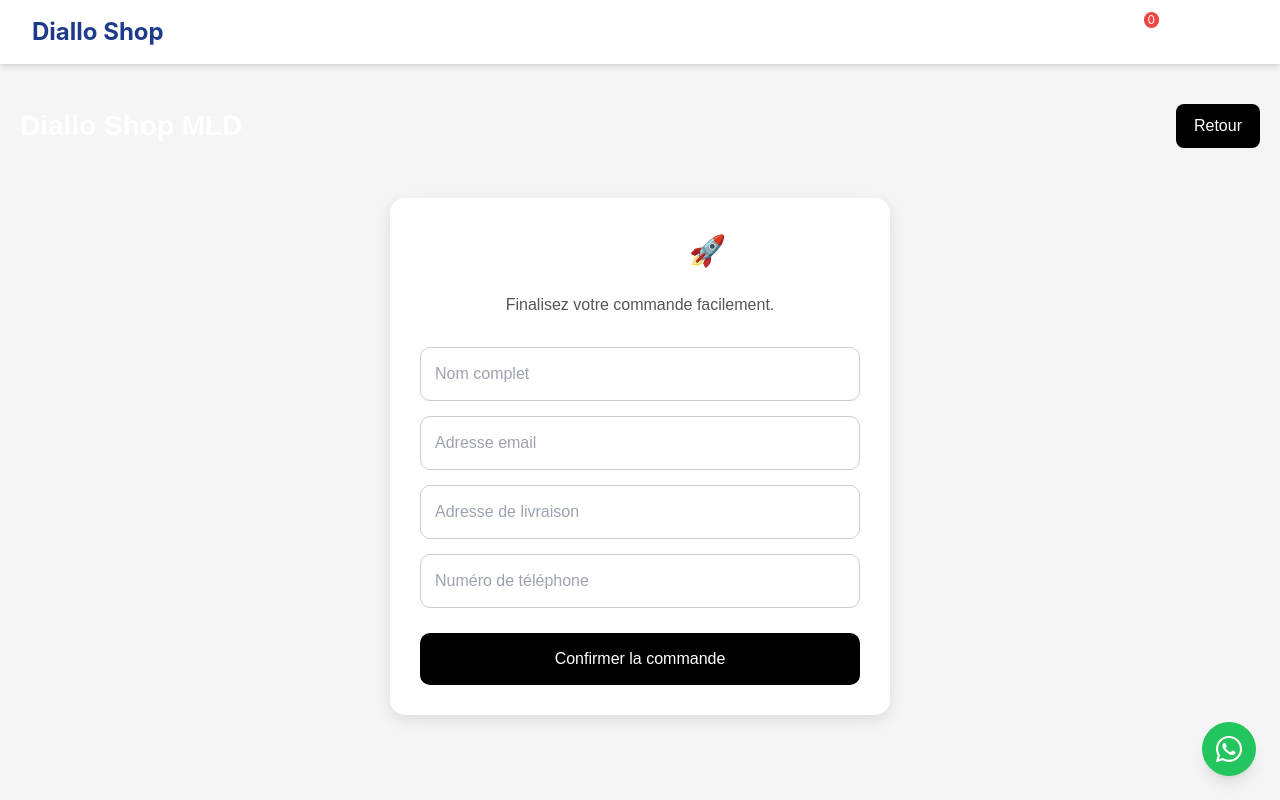
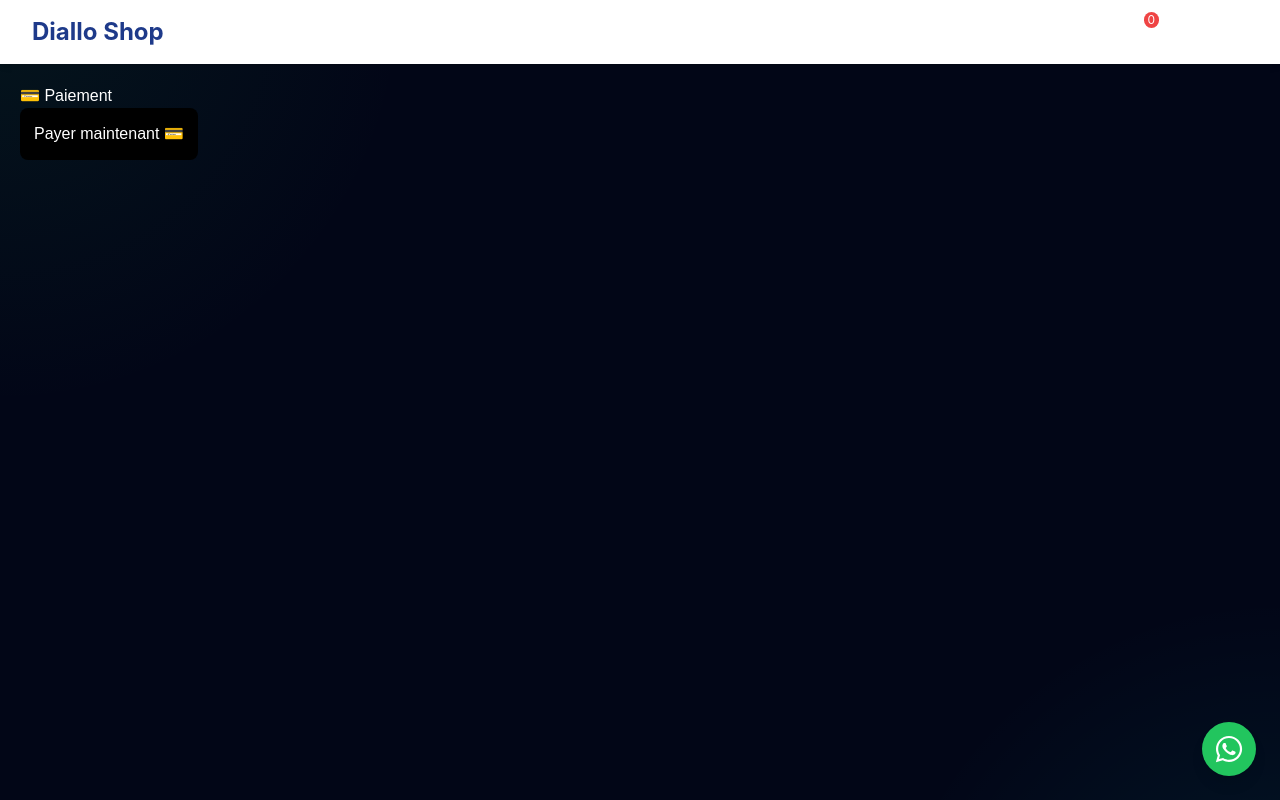
Before and after one commit to LAIONblack1/DIALLO-SHOP-MLD, a Next.js app: page /checkout in a window 1280 px wide. Shown: the top 800 px of the page. Built offline with nearby package versions, Linux system fonts and the light colour scheme.

Commit message:
Update and rename checkout.jsx to checkout.js

```diff
--- /dev/null
+++ b/pages/checkout.js
@@ -0,0 +1,41 @@
+export default function Checkout() {
+  const payNow = async () => {
+    const cart = JSON.parse(localStorage.getItem("cart") || "[]");
+
+    const response = await fetch(
+      "/api/create-checkout-session",
+      {
+        method: "POST",
+        headers: {
+          "Content-Type": "application/json",
+        },
+        body: JSON.stringify({ cart }),
+      }
+    );
+
+    const data = await response.json();
+
+    window.location.href = data.url;
+  };
+
+  return (
+    <div style={{ padding: 20, fontFamily: "Arial" }}>
+      <h1>💳 Paiement</h1>
+
+      <button onClick={payNow} style={styles.btn}>
+        Payer maintenant 💳
+      </button>
+    </div>
+  );
+}
+
+const styles = {
+  btn: {
+    background: "black",
+    color: "white",
+    border: "none",
+    padding: 14,
+    borderRadius: 8,
+    cursor: "pointer",
+  },
+};
--- a/pages/checkout.jsx
+++ /dev/null
@@ -1,132 +0,0 @@
-import Link from "next/link";
-
-export default function Checkout() {
-  return (
-    <div
-      style={{
-        minHeight: "100vh",
-        backgroundColor: "#f5f5f5",
-        padding: "40px 20px",
-        fontFamily: "Arial, sans-serif",
-      }}
-    >
-      {/* Header */}
-      <header
-        style={{
-          display: "flex",
-          justifyContent: "space-between",
-          alignItems: "center",
-          marginBottom: "50px",
-        }}
-      >
-        <h1 style={{ fontSize: "28px", fontWeight: "bold" }}>
-          Diallo Shop MLD
-        </h1>
-
-        <Link href="/">
-          <button
-            style={{
-              padding: "10px 18px",
-              backgroundColor: "black",
-              color: "white",
-              border: "none",
-              borderRadius: "8px",
-              cursor: "pointer",
-            }}
-          >
-            Retour
-          </button>
-        </Link>
-      </header>
-
-      {/* Checkout Box */}
-      <div
-        style={{
-          maxWidth: "500px",
-          margin: "0 auto",
-          backgroundColor: "white",
-          padding: "30px",
-          borderRadius: "15px",
-          boxShadow: "0 5px 15px rgba(0,0,0,0.1)",
-        }}
-      >
-        <h2
-          style={{
-            fontSize: "30px",
-            marginBottom: "20px",
-            textAlign: "center",
-          }}
-        >
-          Checkout 🚀
-        </h2>
-
-        <p
-          style={{
-            textAlign: "center",
-            marginBottom: "30px",
-            color: "#555",
-          }}
-        >
-          Finalisez votre commande facilement.
-        </p>
-
-        {/* Formulaire */}
-        <form
-          style={{
-            display: "flex",
-            flexDirection: "column",
-            gap: "15px",
-          }}
-        >
-          <input
-            type="text"
-            placeholder="Nom complet"
-            style={inputStyle}
-          />
-
-          <input
-            type="email"
-            placeholder="Adresse email"
-            style={inputStyle}
-          />
-
-          <input
-            type="text"
-            placeholder="Adresse de livraison"
-            style={inputStyle}
-          />
-
-          <input
-            type="tel"
-            placeholder="Numéro de téléphone"
-            style={inputStyle}
-          />
-
-          <button
-            type="submit"
-            style={{
-              padding: "14px",
-              backgroundColor: "black",
-              color: "white",
-              border: "none",
-              borderRadius: "10px",
-              fontSize: "16px",
-              cursor: "pointer",
-              marginTop: "10px",
-            }}
-          >
-            Confirmer la commande
-          </button>
-        </form>
-      </div>
-    </div>
-  );
-}
-
-const inputStyle = {
-  padding: "14px",
-  borderRadius: "10px",
-  border: "1px solid #ccc",
-  fontSize: "16px",
-  outline: "none",
-};
```
